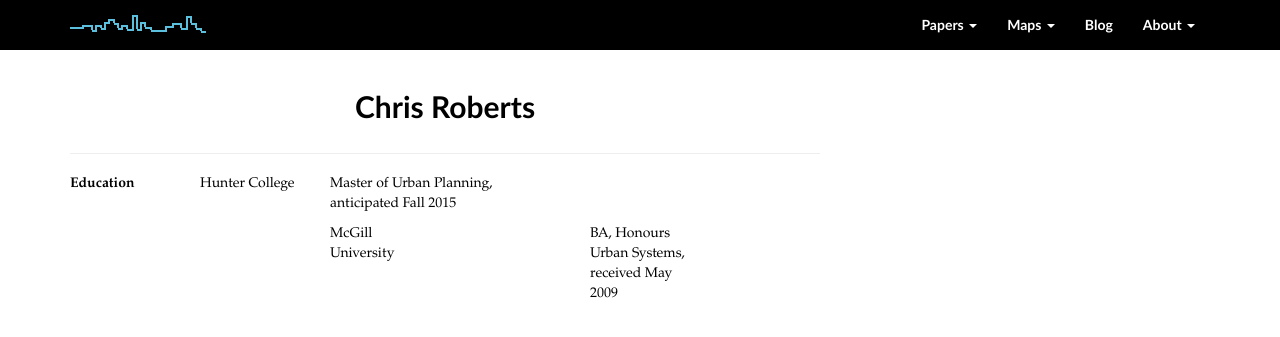
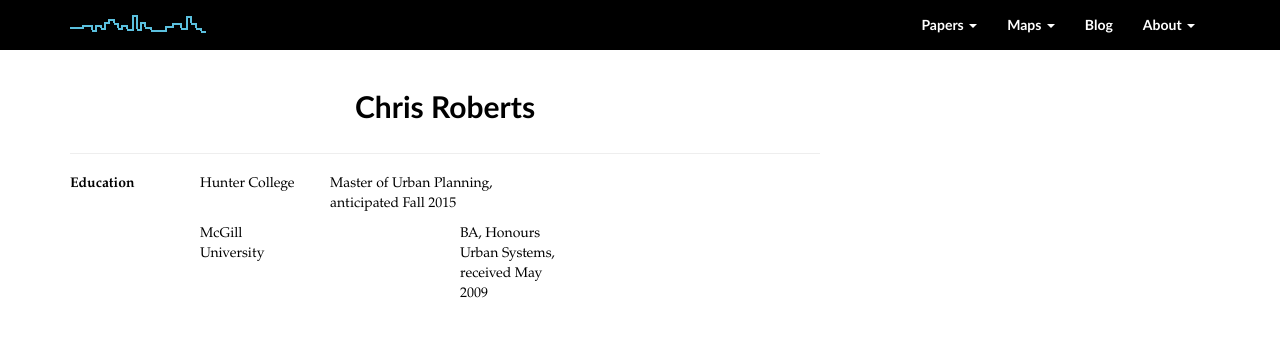
Before and after one commit to chrisrobertsnyc/chrisrobertsnyc.github.io, a Jekyll site: the page built from about/cv.html, in a window 1280 px wide. Shown: the top 337 px of the page. Built offline with Jekyll 4.4.1, drawn with Linux system fonts in a browser that asks for light colours; nearby versions of some CDN libraries.

Commit message:
Update cv.html

```diff
--- a/about/cv.html
+++ b/about/cv.html
@@ -18,7 +18,7 @@
 	</div>
 </div>
 <div class="row">
-	<div class="col-md-2 col-md-offset-4">
+	<div class="col-md-2 col-md-offset-2">
 		<p>McGill University</p>
 	</div>
 	<div class="col-md-2 col-md-offset-2">
```
